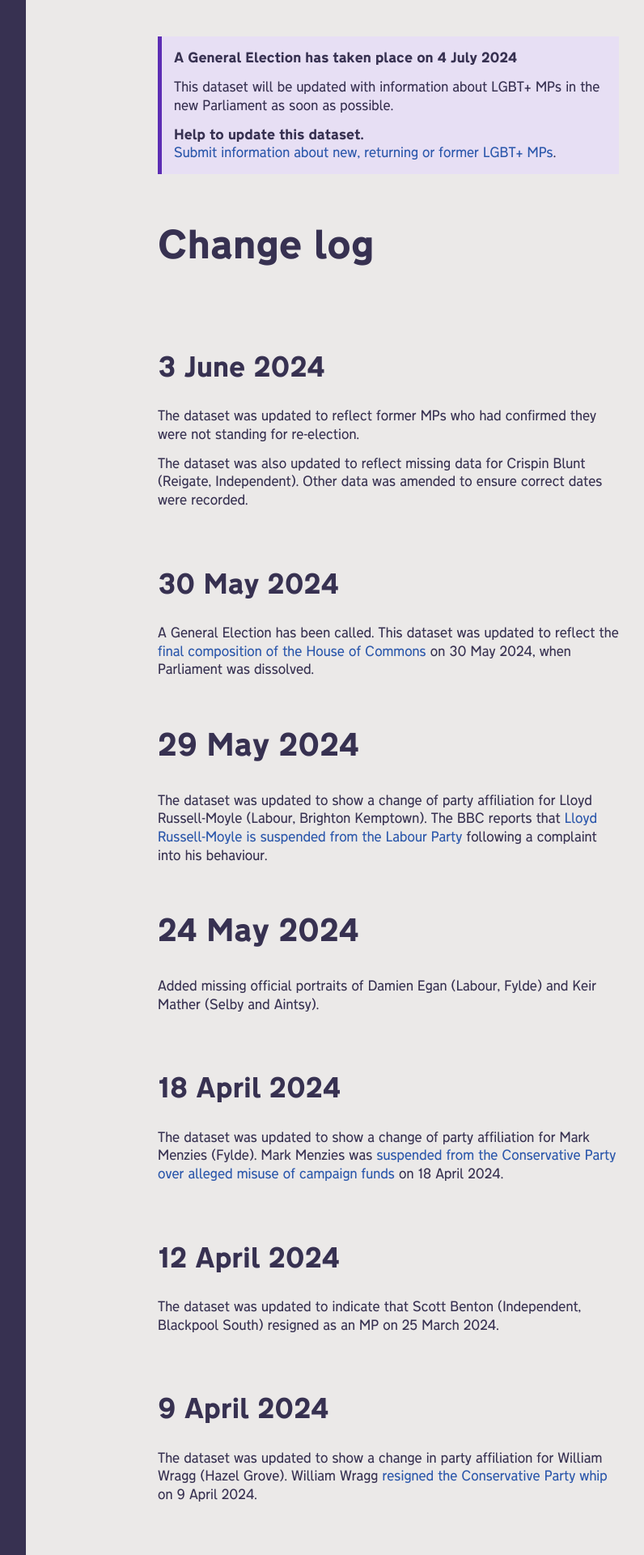
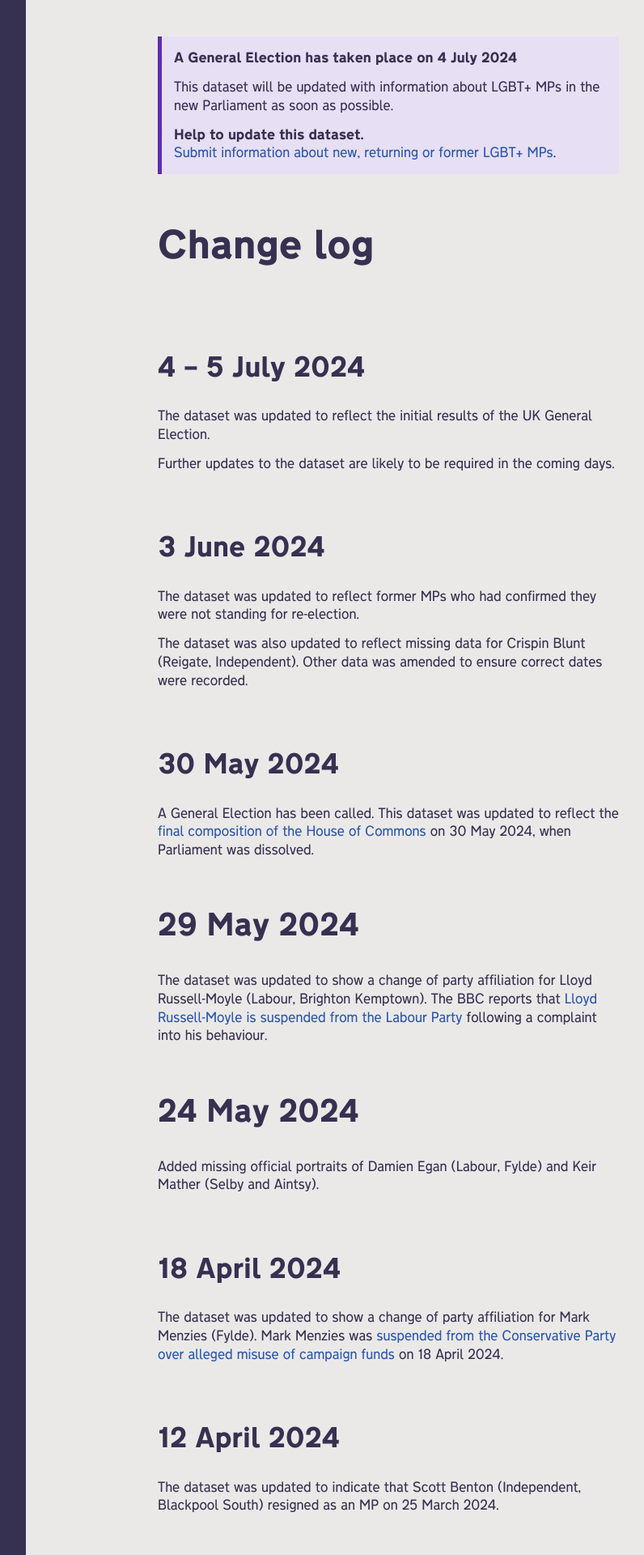
Before and after one commit to johnpeart/lgbt-mp, a Jekyll site: the page built from change-log.md, in a window 1280 px wide. Shown: the top 1920 px of the page at 81% size, without its empty margins (352-1148 px from the left). Built offline with Jekyll 4.4.1, drawn with Linux system fonts in a browser that asks for light colours; some of the changed text lies outside the part shown.

Commit message:
Update Changelog

```diff
--- a/change-log.md
+++ b/change-log.md
@@ -2,6 +2,12 @@
 layout: page
 title: Change log
 ---
+
+## 4 – 5 July 2024
+
+The dataset was updated to reflect the initial results of the UK General Election.
+
+Further updates to the dataset are likely to be required in the coming days.
 
 ## 3 June 2024
 
```
